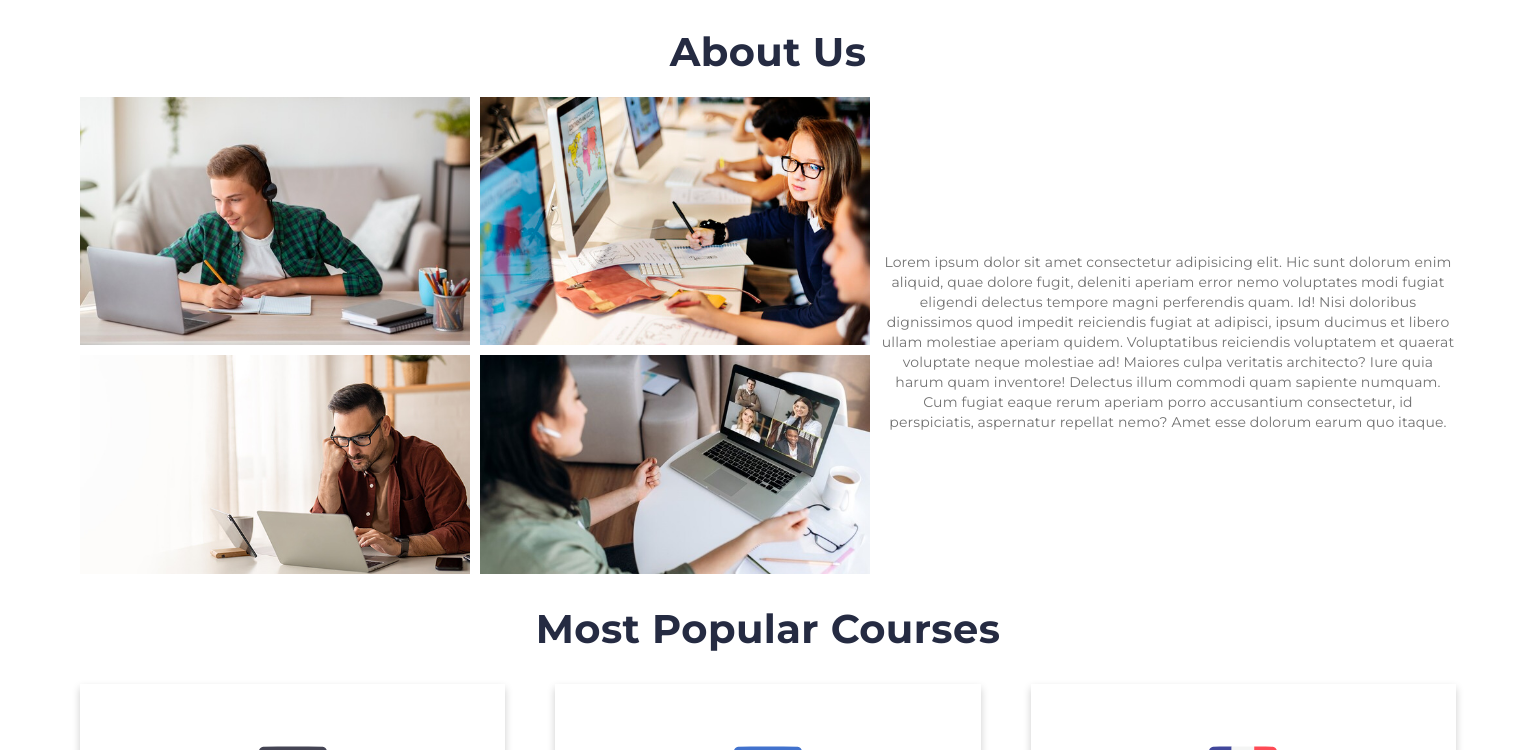
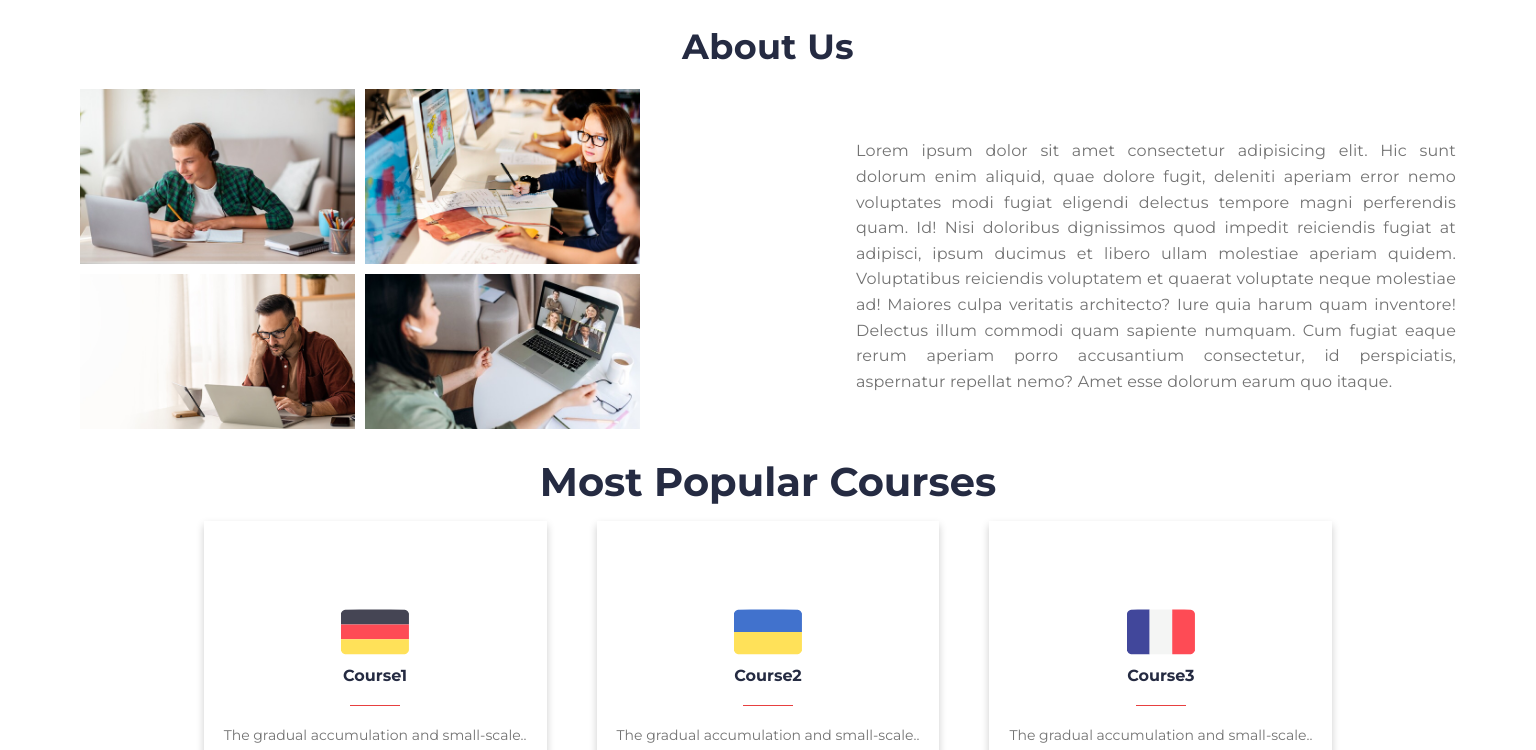
Before and after one commit to KyryloKuzmenko/language-school, a React (Vite) app: page / in a window 1536 px wide. Shown: the part 774-1524 px from the top of the page. Built offline with nearby package versions, Linux system fonts and the light colour scheme.

Commit message:
fixed styles in section courses

```diff
--- a/src/components/AboutUs/AboutUs.jsx
+++ b/src/components/AboutUs/AboutUs.jsx
@@ -4,7 +4,7 @@ const AboutUs = () => {
   return (
     <section className={`${css.aboutUsSection} container`}>
       <div className={css.wrap}>
-        <h2 className={`${css.titleMobile} ${css.titlePC}`}>About Us</h2>
+        <h2 className={`${css.titleMobile}`}>About Us</h2>
         <div className={css.aboutUsWrap}>
           <div className={css.imgWrap}>
             <img
@@ -36,19 +36,22 @@ const AboutUs = () => {
               alt="woman-with-laptop"
             />
           </div>
+          <div className={css.textWrap}>
+            <h2 className={`${css.titlePC}`}>About Us</h2>
             <p className={css.text}>
               Lorem ipsum dolor sit amet consectetur adipisicing elit. Hic sunt
-              dolorum enim aliquid, quae dolore fugit, deleniti aperiam error nemo
-              voluptates modi fugiat eligendi delectus tempore magni perferendis
-              quam. Id! Nisi doloribus dignissimos quod impedit reiciendis fugiat
-              at adipisci, ipsum ducimus et libero ullam molestiae aperiam quidem.
-              Voluptatibus reiciendis voluptatem et quaerat voluptate neque
-              molestiae ad! Maiores culpa veritatis architecto? Iure quia harum
-              quam inventore! Delectus illum commodi quam sapiente numquam. Cum
-              fugiat eaque rerum aperiam porro accusantium consectetur, id
-              perspiciatis, aspernatur repellat nemo? Amet esse dolorum earum quo
-              itaque.
+              dolorum enim aliquid, quae dolore fugit, deleniti aperiam error
+              nemo voluptates modi fugiat eligendi delectus tempore magni
+              perferendis quam. Id! Nisi doloribus dignissimos quod impedit
+              reiciendis fugiat at adipisci, ipsum ducimus et libero ullam
+              molestiae aperiam quidem. Voluptatibus reiciendis voluptatem et
+              quaerat voluptate neque molestiae ad! Maiores culpa veritatis
+              architecto? Iure quia harum quam inventore! Delectus illum commodi
+              quam sapiente numquam. Cum fugiat eaque rerum aperiam porro
+              accusantium consectetur, id perspiciatis, aspernatur repellat
+              nemo? Amet esse dolorum earum quo itaque.
             </p>
+          </div>
         </div>
       </div>
     </section>
--- a/src/components/AboutUs/AboutUs.module.css
+++ b/src/components/AboutUs/AboutUs.module.css
@@ -1,5 +1,4 @@
-
-
+/* Стили для мобильных устройств */
 .wrap {
   margin-top: 30px;
   display: flex;
@@ -13,13 +12,11 @@
   flex-wrap: wrap;
   justify-content: space-between;
   gap: 10px;
-  min-width: 300px;
+  width: 100%;
 }
 
 .aboutUsImg {
-    width: calc(
-    50% - 10px
-  ); /* Картинки занимают половину ширины контейнера, минус отступ */
+  width: calc(50% - 10px); /* Два изображения в ряду */
   height: auto;
   max-width: 100%;
 }
@@ -44,47 +41,81 @@
   font-size: 14px;
   line-height: 1.42857;
   letter-spacing: 0.01em;
-  text-align: center;
   color: #737373;
+  text-align: justify;
 }
 
+.aboutUsWrap {
+  margin-bottom: 60px; /* Добавляем нижний отступ для предыдущей секции */
+}
+
+/* Стили для планшетов */
 @media only screen and (min-width: 768px) {
+  .wrap {
+    max-height: 400px;
+  }
+
   .aboutUsWrap {
     display: flex;
+    flex-direction: row;
     align-items: center;
+    justify-content: space-between;
+    width: 100%;
+  }
+
+  .titleMobile {
+    font-weight: 700;
+    font-size: 35px;
+    line-height: 1.25;
+    letter-spacing: 0.01em;
+    text-align: left;
+    color: #252b42;
+  }
+
+
+  .imgWrap {
+    justify-content: flex-start;
+    max-width: 470px;
   }
 
   .aboutUsImg {
-    flex: 0 1 calc(50% - 10px); /* Продолжаем использовать две картинки по горизонтали */
+    flex: 0 1 calc(50% - 10px); /* Два изображения в ряду */
   }
 
-  .titleMobile {
-    display: none;
+  .textWrap {
+    max-width: 300px;
+    display: flex;
+    flex-direction: column;
+    margin-left: 20px;
+  }
+}
+
+/* Стили для компьютеров */
+@media only screen and (min-width: 1440px) {
+  .aboutUsWrap {
+    max-width: 100%;
+    margin: 0 auto;
+  }
+
+  .imgWrap {
+    max-width: 570px;
+  }
+
+  .aboutUsImg {
+    flex: 0 1 calc(25% - 10px); /* Четыре изображения в ряду */
+  }
+
+  .textWrap {
+    max-width: 600px;
+    margin-left: 70px;
   }
 
   .titlePC {
-    display: block;
-    font-weight: 700;
-    font-size: 40px;
-    line-height: 1.25;
-    letter-spacing: 0.01em;
-    text-align: center;
-    color: #252b42;
+    font-size: 48px;
   }
 
-  .imgWrap {
-    justify-content: flex-start;
-  }
-
-}
-
-
-@media only screen and (min-width: 1440px) {
-  .aboutUsImg {
-    flex: 0 1 calc(50% - 10px); /* Продолжаем использовать две картинки по горизонтали */
-  }
-
-  .imgWrap {
-     min-width: 800px;
+  .text {
+    font-size: 16px;
+    line-height: 1.6;
   }
 }
--- a/src/components/JoinUs/JoinUs.module.css
+++ b/src/components/JoinUs/JoinUs.module.css
@@ -36,6 +36,4 @@
     align-items: center;
     justify-content: space-between;
   }
-  .span {
-  }
 }
--- a/src/components/PopularCourses/PopularCourses.module.css
+++ b/src/components/PopularCourses/PopularCourses.module.css
@@ -1,12 +1,11 @@
+/* Мобильные устройства */
 .wrap {
   margin-top: 30px;
   margin-bottom: 30px;
 }
 
 .title {
-  font-size: 25px;
-  line-height: 1.25;
-  letter-spacing: 0.01em;
+  font-size: 24px;
   text-align: center;
   color: #252b42;
 }
@@ -21,14 +20,11 @@
 .courseTitle {
   font-weight: 700;
   font-size: 16px;
-  line-height: 1.5;
-  letter-spacing: 0.01em;
   text-align: center;
   color: #252b42;
 }
 
 .line {
-  display: inline-block;
   width: 50px;
   height: 1.5px;
   background: #e74040;
@@ -36,17 +32,10 @@
 }
 
 .text {
-  font-weight: 400;
   font-size: 14px;
-  line-height: 1.42857;
-  letter-spacing: 0.01em;
   text-align: center;
   color: #737373;
   margin-top: 20px;
-}
-
-.course {
-  width: 100%;
 }
 
 .box {
@@ -61,35 +50,42 @@
 }
 
 
+
+/* Планшеты */
 @media only screen and (min-width: 768px) {
+
+  .popularCoursesSection {
+  margin-top: 60px;
+  display: block; /* Убедись, что секция отображается как блок */
+}
+
   .title {
-    font-size: 40px;
+    font-size: 36px;
+  }
+
+  .courseList {
+    flex-direction: row;
+    gap: 30px;
+  }
+
+  .box {
+    min-height: 300px;
   }
 
   .iconLang {
     width: 68px;
     height: 68px;
   }
+}
 
-  .courseTitle {
-    font-size: 18px;
-  }
-
-  .line {
-    width: 70px;
-  }
-
-  .text {
-    font-size: 16px;
+/* Десктопы */
+@media only screen and (min-width: 1440px) {
+  .title {
+    font-size: 40px;
   }
 
   .courseList {
-    flex-direction: row;
     gap: 50px;
-    margin-top: 30px;
-  }
-
-  .wrap {
-    margin-bottom: 50px;
+    justify-content: center;
   }
 }
```
